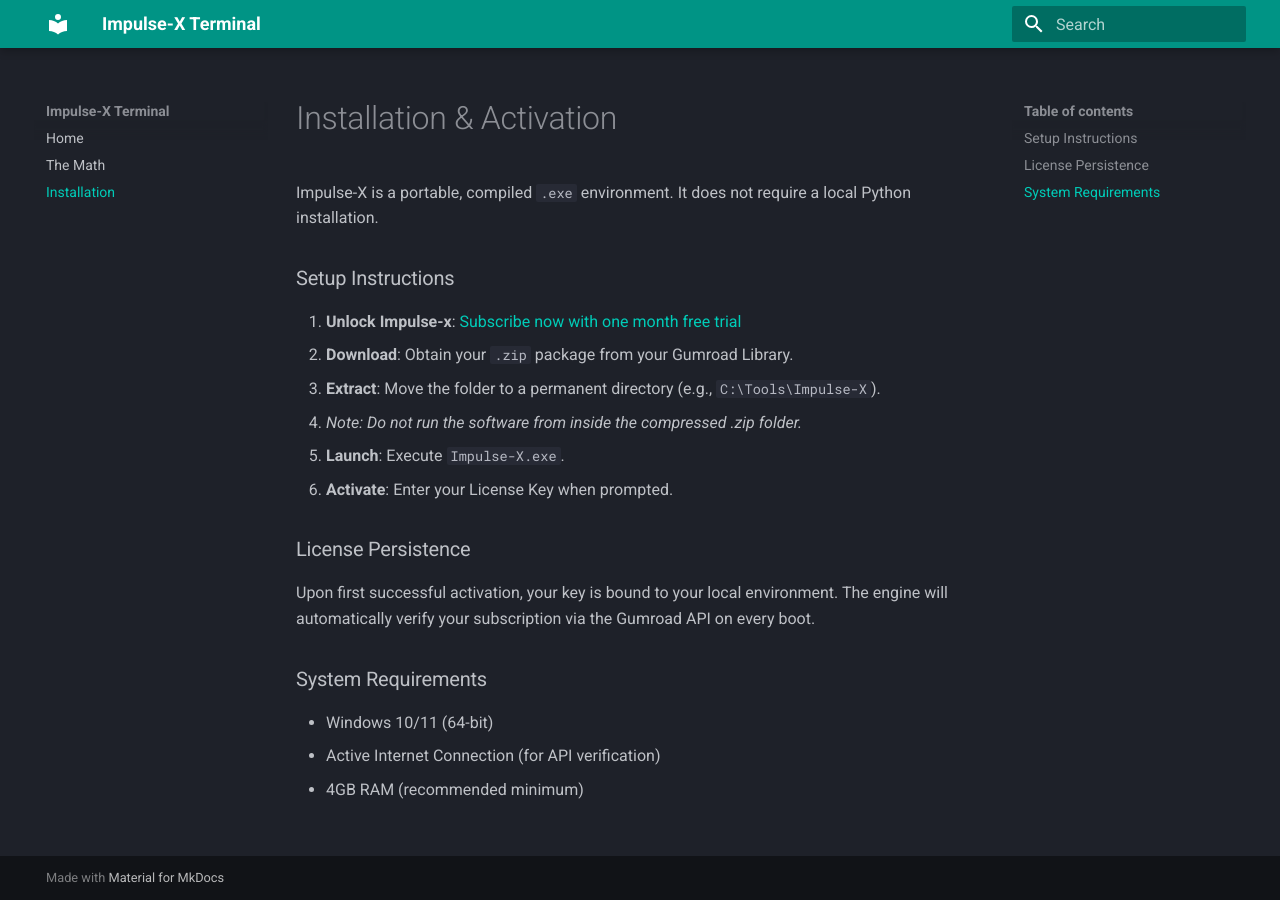
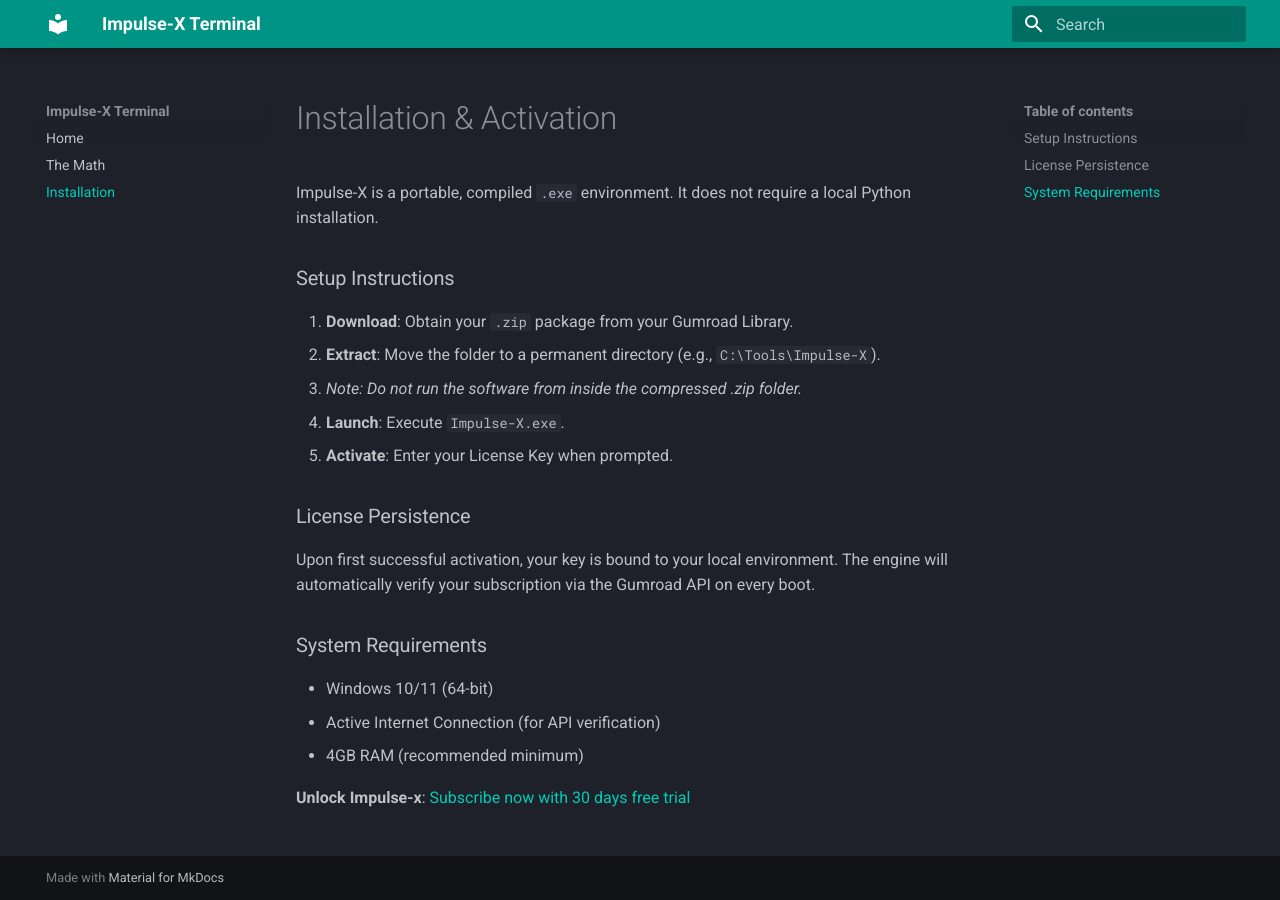
Before and after one commit to konvsys/impulse-docs, an MkDocs documentation site: the page built from docs/install.md, in a window 1280 px wide. Built offline with MkDocs 1.6.1 and Material for MkDocs 9.7.7, drawn with Linux system fonts in a browser that asks for light colours.

Commit message:
Update install.md

```diff
--- a/docs/install.md
+++ b/docs/install.md
@@ -4,7 +4,6 @@ Impulse-X is a portable, compiled `.exe` environment. It does not require a loca
 
 ### Setup Instructions
 
-1. **Unlock Impulse-x**: [Subscribe now with one month free trial](https://konvolut.gumroad.com/l/wjtou)
 1. **Download**: Obtain your `.zip` package from your Gumroad Library.
 2. **Extract**: Move the folder to a permanent directory (e.g., `C:\Tools\Impulse-X`).
    * *Note: Do not run the software from inside the compressed .zip folder.*
@@ -20,3 +19,5 @@ Upon first successful activation, your key is bound to your local environment. T
 * Windows 10/11 (64-bit)
 * Active Internet Connection (for API verification)
 * 4GB RAM (recommended minimum)
+
+**Unlock Impulse-x**: [Subscribe now with 30 days free trial](https://konvolut.gumroad.com/l/wjtou)
```
